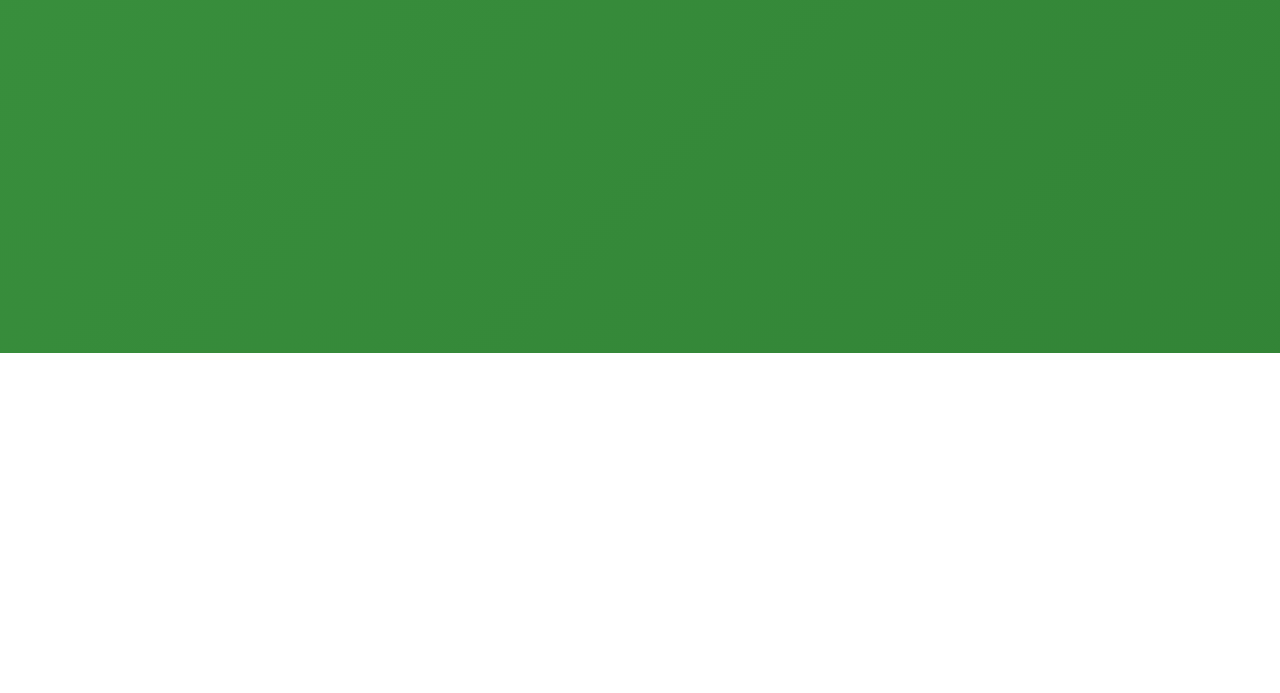
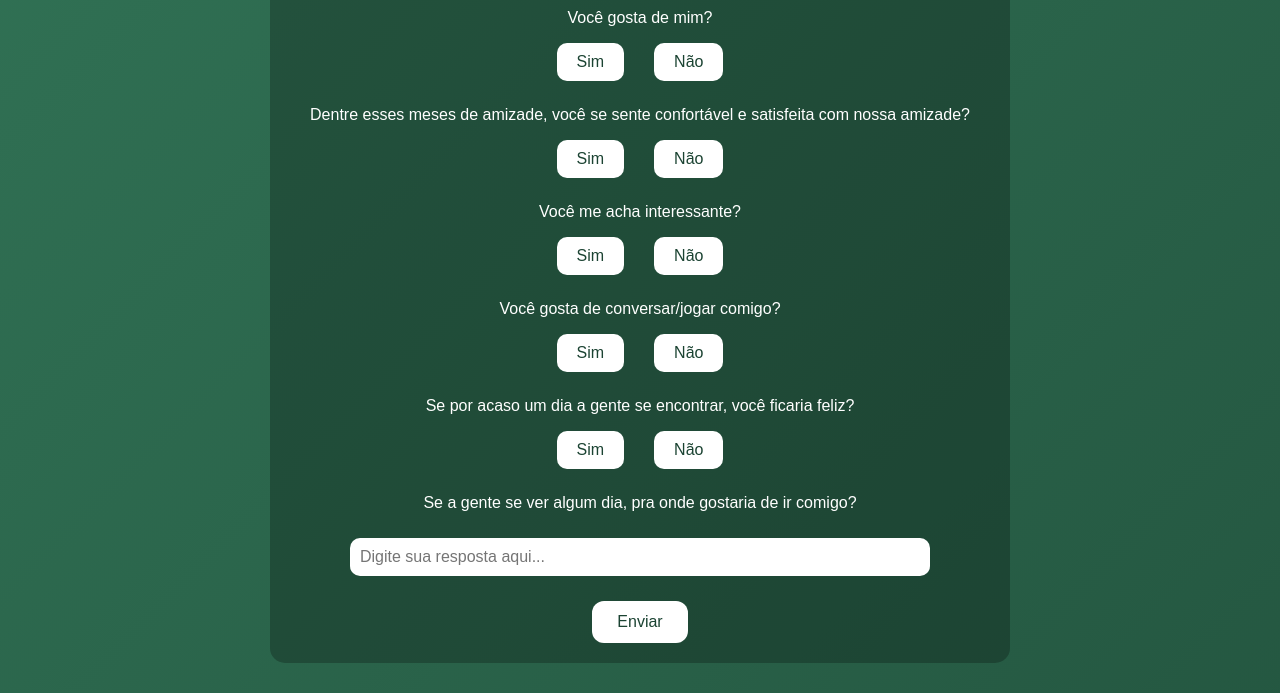
Before and after one commit to CAXCAO/Site-thyci, a plain HTML site: page index.html in a window 1280 px wide. Shown: the part 447-1140 px from the top of the page. Before the commit the page ends 800 px from the top, so only its background shows below. Drawn offline with Linux system fonts and the light colour scheme.

Commit message:
style.css

```diff
--- a/style.css
+++ b/style.css
@@ -1,15 +1,16 @@
-/* Fundo dinâmico com degradê animado */
+/* Fundo verde animado */
 body {
   margin: 0;
   font-family: Arial, sans-serif;
-  background: linear-gradient(-45deg, #2e7d32, #388e3c, #43a047, #66bb6a);
+  background: linear-gradient(-45deg, #1b4332, #2d6a4f, #40916c, #74c69d);
   background-size: 400% 400%;
   animation: gradient 10s ease infinite;
   display: flex;
   justify-content: center;
-  align-items: center;
-  height: 100vh;
+  align-items: flex-start;
+  min-height: 100vh;
   color: white;
+  padding: 30px;
 }
 
 @keyframes gradient {
@@ -18,24 +19,69 @@ body {
   100% { background-position: 0% 50%; }
 }
 
-/* Layout principal */
+/* Container central */
 .container {
+  max-width: 700px;
+  width: 100%;
+  background: rgba(0, 0, 0, 0.25);
+  padding: 20px;
+  border-radius: 15px;
   text-align: center;
-  display: none;
-  padding: 20px;
 }
 
-.container.active {
+/* Foto */
+.foto {
+  margin: 15px auto 25px;
+  max-width: 300px;
+  border-radius: 15px;
   display: block;
 }
 
-/* Botões */
+/* Perguntas */
+.pergunta {
+  margin-bottom: 25px;
+}
+
+/* Botões Sim e Não alinhados */
+.botoes {
+  display: flex;
+  justify-content: center;
+  gap: 30px;
+  margin-top: 10px;
+}
+
+.botoes label {
+  background: white;
+  color: #1b4332;
+  padding: 10px 20px;
+  border-radius: 10px;
+  cursor: pointer;
+}
+
+.botoes input {
+  display: none;
+}
+
+.botoes input:checked + span {
+  font-weight: bold;
+}
+
+/* Campo de texto */
+.input {
+  padding: 10px;
+  border-radius: 10px;
+  border: none;
+  width: 80%;
+  margin-top: 10px;
+  font-size: 16px;
+}
+
+/* Botão enviar */
 .btn {
   background: white;
-  color: #2e7d32;
+  color: #1b4332;
   border: none;
-  padding: 12px 20px;
-  margin: 10px;
+  padding: 12px 25px;
   border-radius: 12px;
   cursor: pointer;
   font-size: 16px;
@@ -46,25 +92,7 @@ body {
   background: #c8e6c9;
 }
 
-/* Input da pergunta aberta */
-.input {
-  padding: 10px;
-  border-radius: 10px;
-  border: none;
-  width: 80%;
-  margin-top: 15px;
-  font-size: 16px;
+/* Ocultar elementos */
+.hidden {
+  display: none;
 }
-
-/* Imagem inicial */
-.foto {
-  margin: 20px auto;
-  max-width: 250px;
-  border-radius: 20px;
-  display: block;
-}
-
-/* Fundo da página da dica */
-body.dica-fundo {
-  background: #2e4d2c;
-}
```
